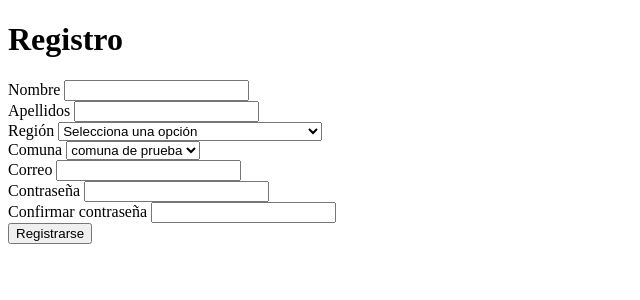
After one commit to DCC-CC4401/Buscador-Veterinarios, a Django app: page /registro in a window 1280 px wide. The commit adds this page. Shown: the top 300 px of the page, without its empty margins (0-640 px from the left). Run offline with Django 3.2, Linux system fonts and the light colour scheme.

Commit message:
Esqueleto de registro de usuarios

```diff
--- a/PaginaVet/gestionVeterinarios/models.py
+++ b/PaginaVet/gestionVeterinarios/models.py
@@ -6,8 +6,9 @@ from django.contrib.auth.models import AbstractUser
 
 # User de django
 class User(AbstractUser):
-    # Ya viene con username, contraseña y email
-    Apodo = models.CharField(max_length=30)
+    # Ya viene con username, first_name, last_name, contraseña y email
+    region = models.CharField(max_length=80, null=True)
+    comuna = models.CharField(max_length=80, null=True)
 # Datos de veterinarios
 class Veterinario(models.Model):
     pronombres_posibles = [('Dr.', 'Dr.'), ('Dra.','Dra.')]
--- a/PaginaVet/gestionVeterinarios/templates/gestionVeterinarios/formVeterinario.html
+++ b/PaginaVet/gestionVeterinarios/templates/gestionVeterinarios/formVeterinario.html
@@ -150,10 +150,9 @@
                 <input type="url" id="pagina_web" name="pagina_web">
             </div>
             <div>
-                <input type="submit" value="Registrarse">
             </div>
         </div>
-
+        <button type="submit">Registrarse</button>
     </form>
 </div>
 
--- /dev/null
+++ b/PaginaVet/gestionVeterinarios/templates/gestionVeterinarios/registroUsuario.html
@@ -0,0 +1,71 @@
+<!DOCTYPE html>
+     <html lang="en">
+     <head>
+        <meta charset="UTF-8">
+        <title>Registro</title>
+     </head>
+     <body>
+        <h1> Registro </h1>
+        <form method="post">
+            {% csrf_token %}
+            <div class="form-group">
+                <label for="nombre_usuario">Nombre</label>
+                <input type="text" class="form-control" id=nombre_usuario name="nombre" required>
+            </div>
+
+            <div class="form-group">
+                <label for="apellidos_usuario">Apellidos</label>
+                <input type="text" class="form-control" id=apellidos_usuario name="apellidos" required>
+            </div>
+
+
+            <div class="form-group">
+                <label for="region">Región</label>
+                <select id="region" name="region" onchange="getRegion(this)">
+                    <option selected="" disabled="disabled">Selecciona una opción</option>
+                    <option value="0">Arica y Parinacota</option>
+                    <option value="1">Tarapacá</option>
+                    <option value="2">Antofagasta</option>
+                    <option value="3">Atacama</option>
+                    <option value="4">Coquimbo</option>
+                    <option value="5">Valparaíso</option>
+                    <option value="6">Metropolitana de Santiago</option>
+                    <option value="7">Libertador Gral. Bernardo O’Higgins</option>
+                    <option value="8">Maule</option>
+                    <option value="9">Ñuble</option>
+                    <option value="10">Biobío</option>
+                    <option value="11">Araucanía</option>
+                    <option value="12">Los Ríos</option>
+                    <option value="13">Los Lagos</option>
+                    <option value="14">Aisén del Gral. Carlos Ibáñez del Campo</option>
+                    <option value="15">Magallanes y de la Antártica Chilena</option>
+                </select>
+            </div>
+
+            <div class="form-group">
+                <label for="comuna">Comuna</label>
+                <select id="comuna" name="comuna">
+                    <option value="prueba" selected="selected">comuna de prueba</option>
+                </select>
+            </div>
+
+            <div class="form-group">
+                <label for="email">Correo</label>
+                <input type="email" class="form-control" id="email_usuario" name="email_usuario" required>
+            </div>
+
+            <div class="form-group">
+                <label for="contraseña">Contraseña</label>
+                <input type="password" class="form-control" id="contraseña" name="contraseña" required>
+            </div>
+
+            <div class="form-group">
+                <label for="confirmar_contraseña">Confirmar contraseña</label>
+                <input type="password" class="form-control" id="confirmar_contraseña" name="confirmar_contraseña" required>
+            </div>
+
+
+            <button type="submit">Registrarse</button>
+        </form>
+     </body>
+     </html>
--- a/PaginaVet/gestionVeterinarios/urls.py
+++ b/PaginaVet/gestionVeterinarios/urls.py
@@ -2,6 +2,7 @@ from django.urls import path
 from . import views
 
 urlpatterns = [
+  path('registro', views.registroUsuario, name='register_user'),
   path('ingresoVeterinarios', views.formVeterinario),
   path('confirmacionRegistroVet/', views.confirmacionRegistroVet),
   path('evaluacionVeterinarios', views.formEvaluacion),
--- a/PaginaVet/gestionVeterinarios/views.py
+++ b/PaginaVet/gestionVeterinarios/views.py
@@ -9,6 +9,10 @@ from gestionVeterinarios.models import Veterinario, Reseña, User
 
 def index(request):
     return render(request, "gestionVeterinarios/index.html")
+
+def registroUsuario(request):
+    return render(request, "gestionVeterinarios/registroUsuario.html")
+
 
 def formVeterinario(request): #the index view
     if request.method == "GET":
```
Also changed, not shown: PaginaVet/db.sqlite3, PaginaVet/gestionVeterinarios/migrations/0007_auto_20210428_1300.py (added).
